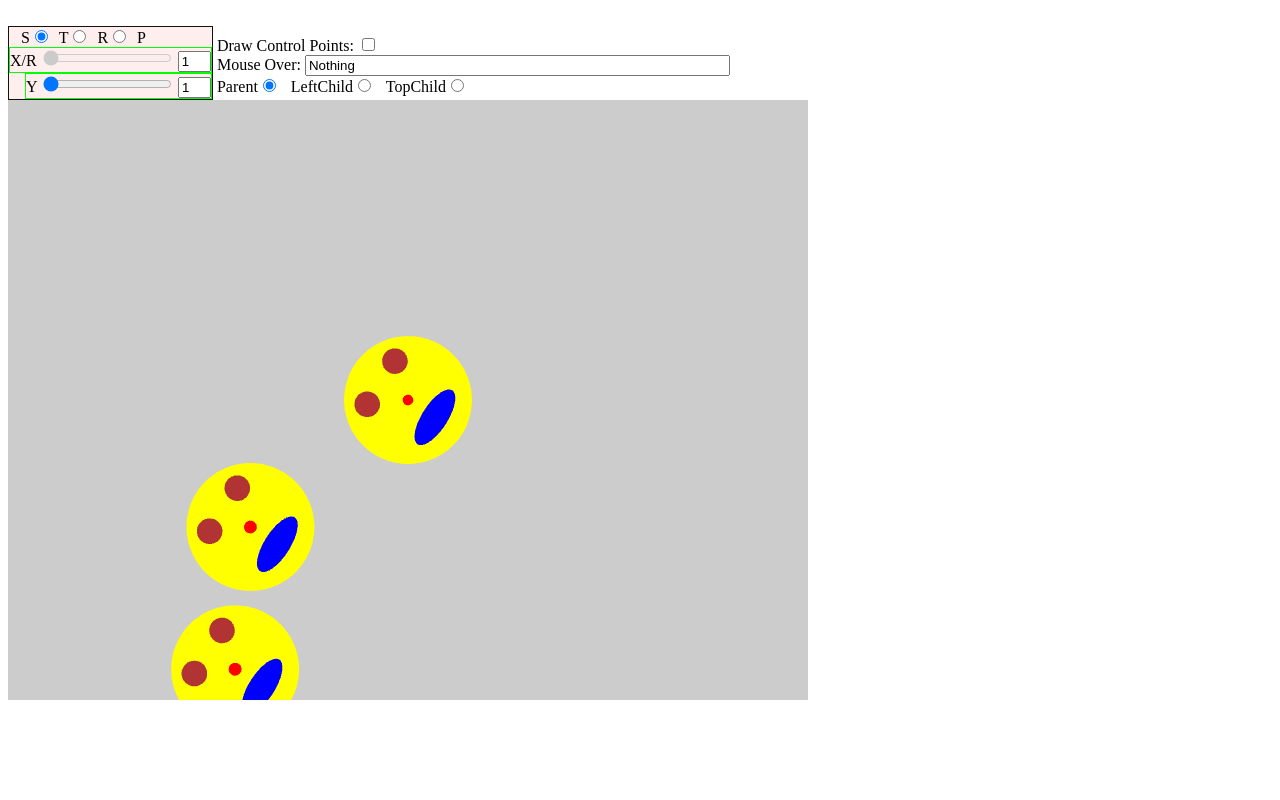
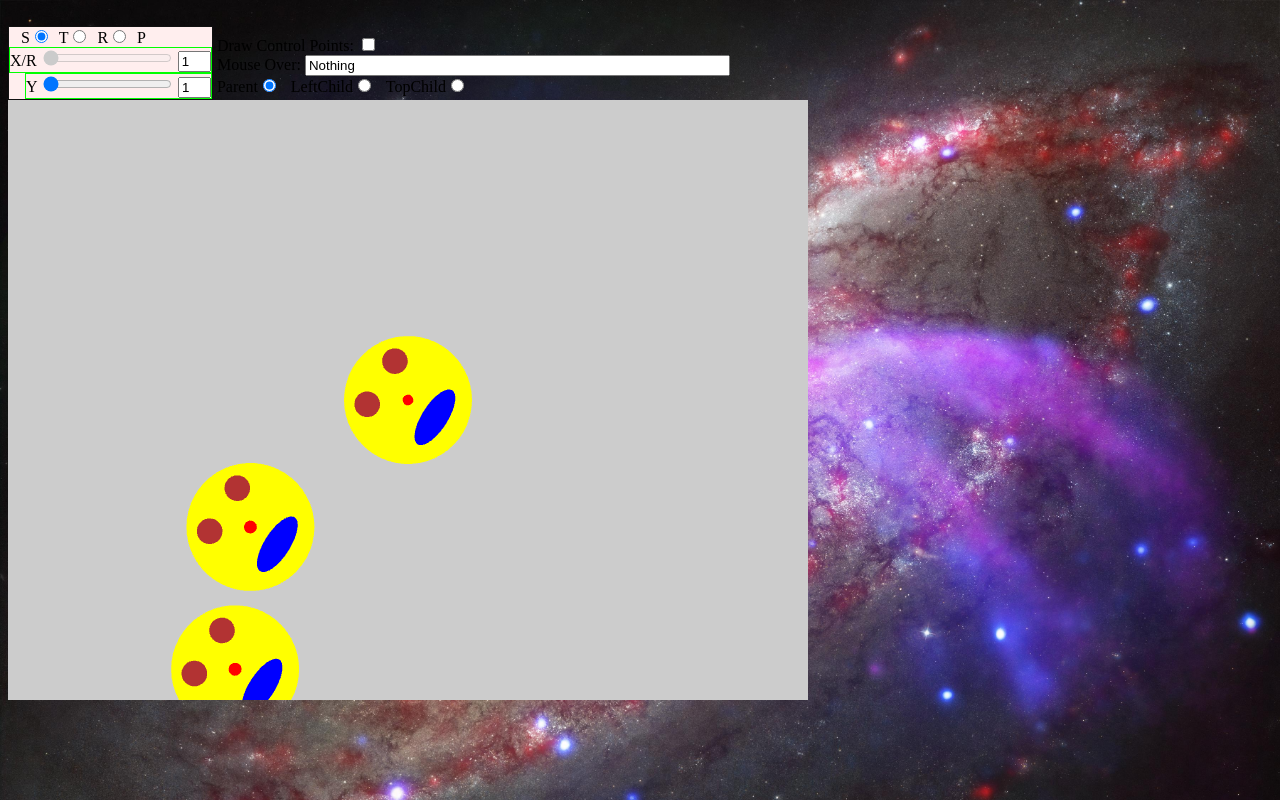
Before and after one commit to DimSumDevs/FinalProject, a plain HTML site: page RitchieLanMP5/public_html/index.html in a window 1280 px wide. Drawn offline with nearby package versions, Linux system fonts and the light colour scheme.

Commit message:
Add background image

```diff
--- a/RitchieLanMP5/public_html/index.html
+++ b/RitchieLanMP5/public_html/index.html
@@ -3,7 +3,7 @@
     <head>
         <title>Example 7.3: Position of Objects in WC</title>
         <link rel ="icon" type ="image/x-icon" href="./assets/favicon.png">
-
+        <link rel="stylesheet" href="src/style.css">
         <!-- the following says there are javascript source code contained in
              the external source files
         -->
--- /dev/null
+++ b/RitchieLanMP5/public_html/src/style.css
@@ -0,0 +1,13 @@
+/*
+To change this license header, choose License Headers in Project Properties.
+To change this template file, choose Tools | Templates
+and open the template in the editor.
+*/
+/*
+    Created on : Nov 24, 2016, 4:05:41 PM
+    Author     : lanfuli
+*/
+body {
+    background-image: url("PIA18461.jpg");
+    background-size: cover;
+};
```
Also changed, not shown: RitchieLanMP5/public_html/src/PIA18461.jpg (added).
